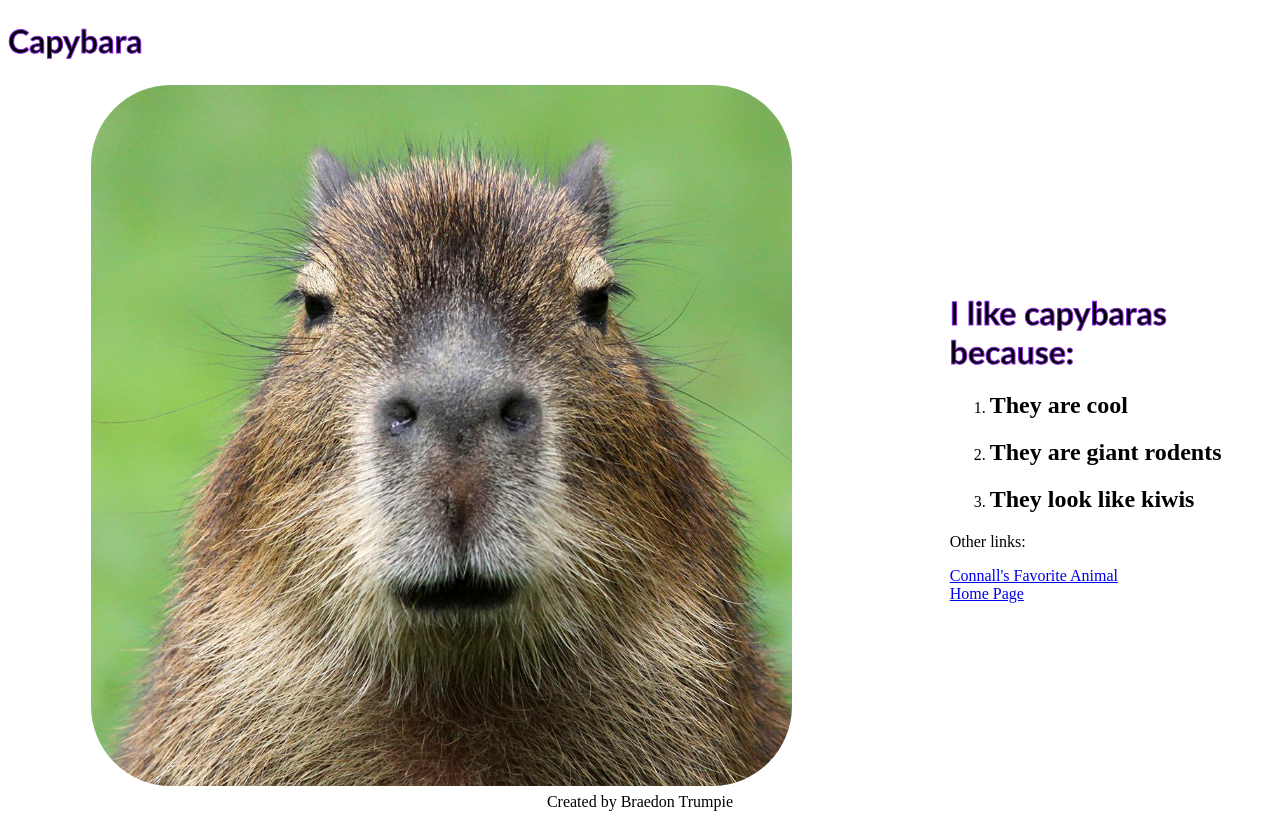
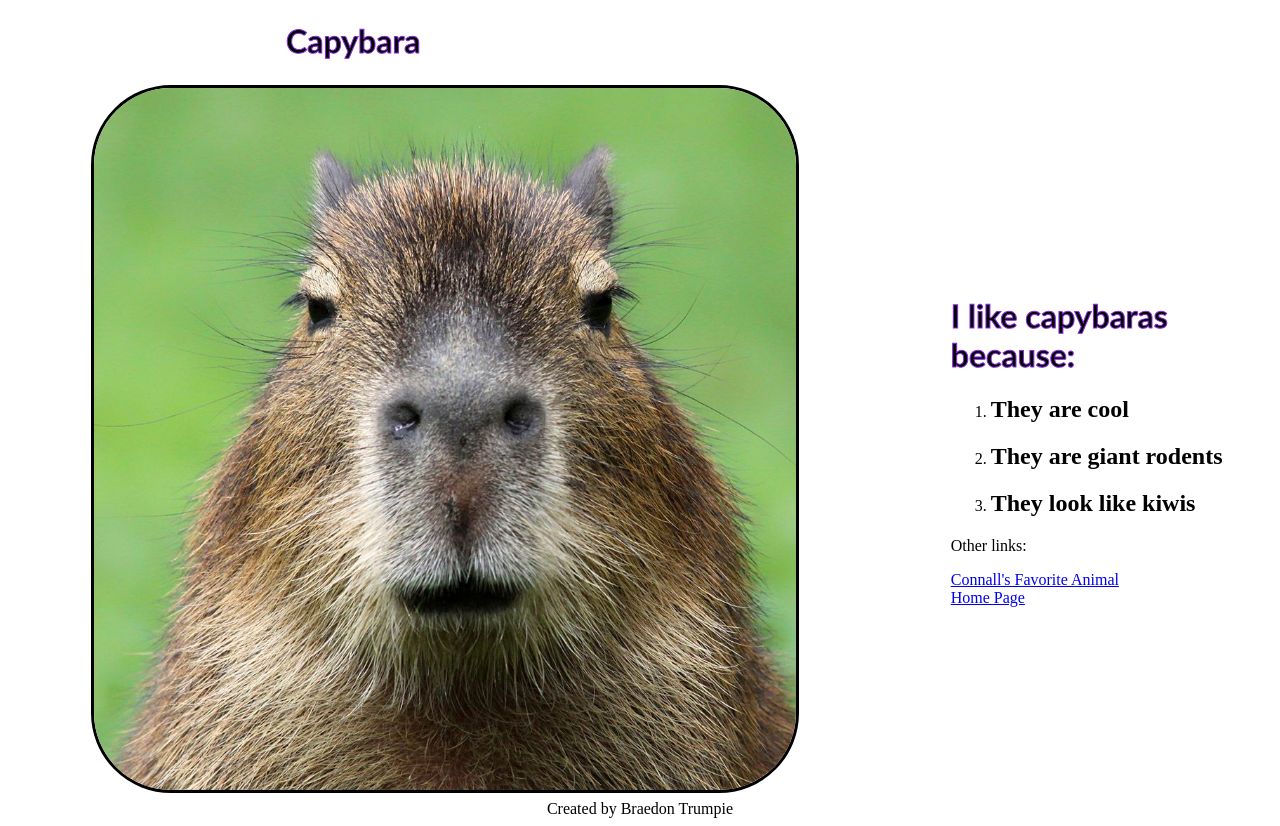
Before and after one commit to oaisd-ctc/push-pull-practice-Braedon-Trumpie-Student, a plain HTML site: page pages/students/braedontrumpie.html in a window 1280 px wide. Drawn offline with Linux system fonts and the light colour scheme.

Commit message:
added img zazz

```diff
--- a/pages/students/braedontrumpie.html
+++ b/pages/students/braedontrumpie.html
@@ -7,7 +7,7 @@
 </head>
 
 <body>
-  <h1>Capybara</h1>
+  <h1 id="capybaratext">Capybara</h1>
   <table>
     <tr>
       <td><img src="../../images/animals/capybara.jpg" alt="Picture of a Capybara"></td>
--- a/styles/Bmain.css
+++ b/styles/Bmain.css
@@ -11,6 +11,8 @@ img {
     width: 75%;
     margin-left: 5em;
     border-radius: 5em;
+    border-color: black;
+    border-style: solid;
 }
 body {
 
@@ -19,3 +21,7 @@ body {
 footer {
     text-align: center;
 }
+
+#capybaratext {
+    text-indent: 22%;
+}
```
